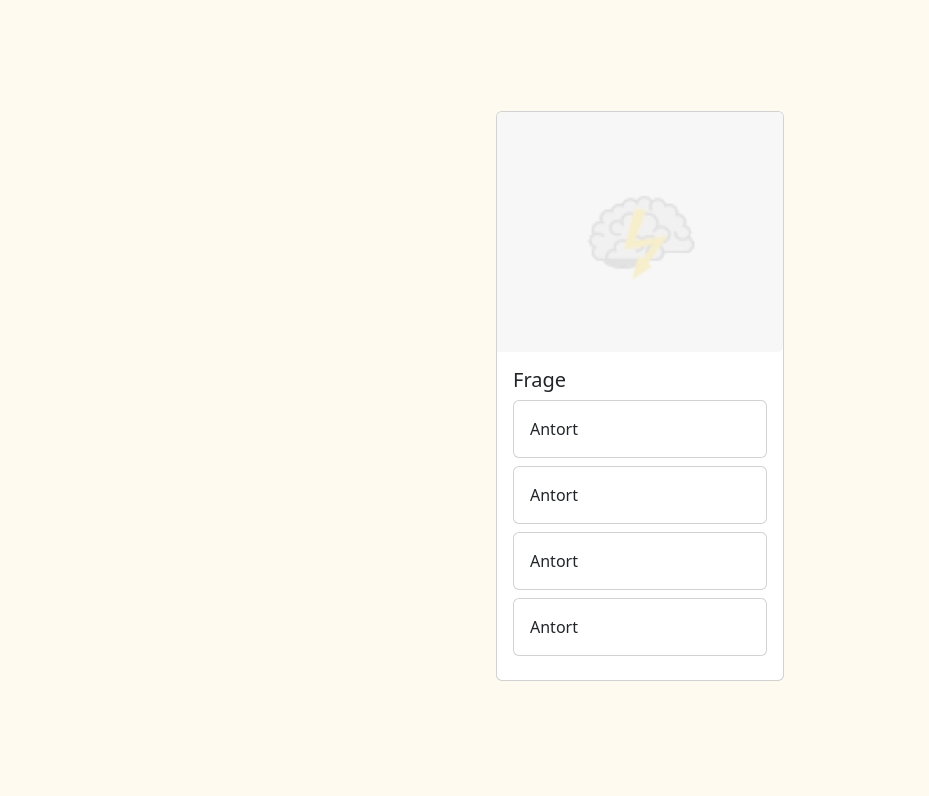
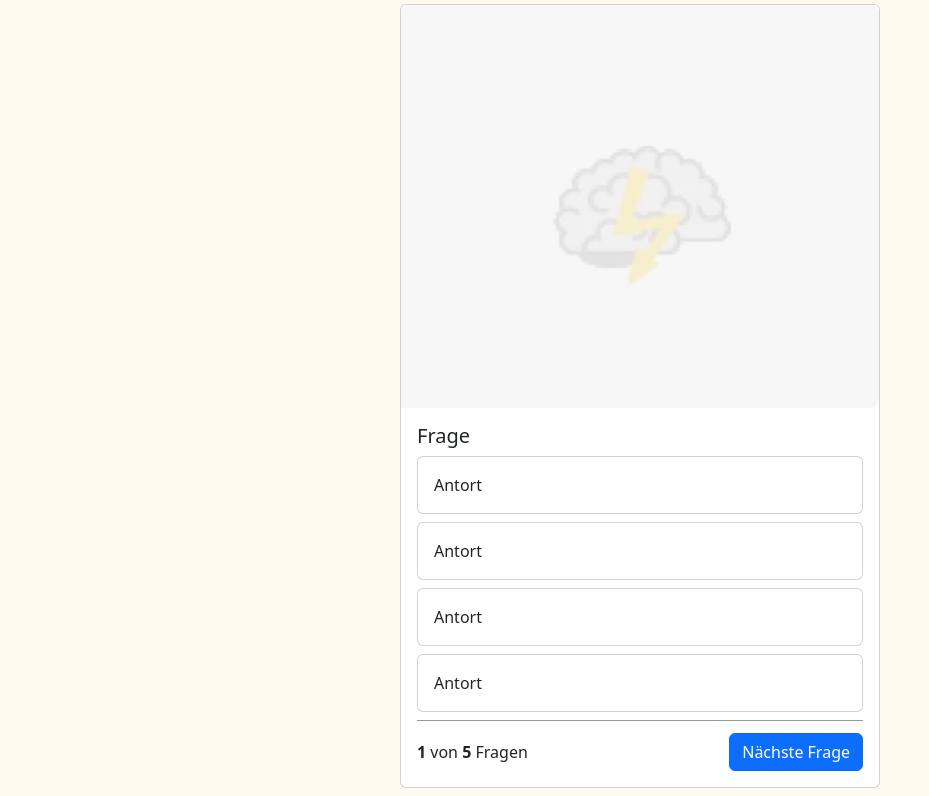
Before and after one commit to KKrntzk/quizzapp, a plain HTML site: page index.html in a window 1280 px wide. Shown: the part 86-882 px from the top of the page, without its empty margins (0-929 px from the left). Drawn offline with nearby package versions, Linux system fonts and the light colour scheme.

Commit message:
styled quizz card

```diff
--- a/index.html
+++ b/index.html
@@ -25,7 +25,7 @@
     </nav>
 
     <div class="container">
-      <div class="card" style="width: 18rem">
+      <div class="card quizz-card">
         <img src="./Quizapp/img/brainbg.jpg" class="card-img-top" alt="..." />
         <div class="card-body">
           <h5 class="card-title">Frage</h5>
@@ -41,6 +41,10 @@
           <div class="card mb-2">
             <div class="card-body">Antort</div>
           </div>
+          <div class="question-footer">
+            <span> <b>1</b> von <b>5</b> Fragen </span>
+            <button class="btn btn-primary">Nächste Frage</button>
+          </div>
         </div>
       </div>
     </div>
--- a/style.css
+++ b/style.css
@@ -9,3 +9,15 @@ body {
   align-items: center;
   justify-content: center;
 }
+
+.question-footer {
+  display: flex;
+  justify-content: space-between;
+  border-top: 1px solid rgba(0, 0, 0, 0.4);
+  align-items: center;
+  padding-top: 12px;
+}
+
+.quizz-card {
+  width: 30rem;
+}
```
